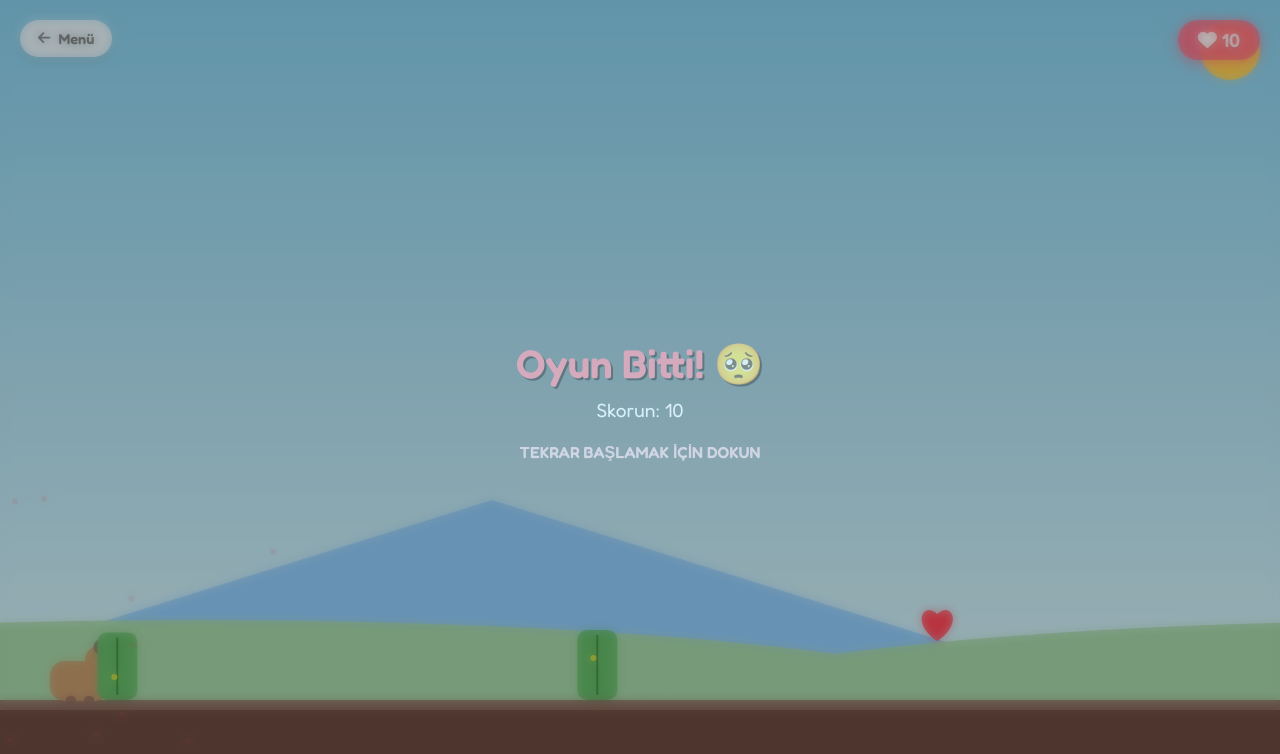
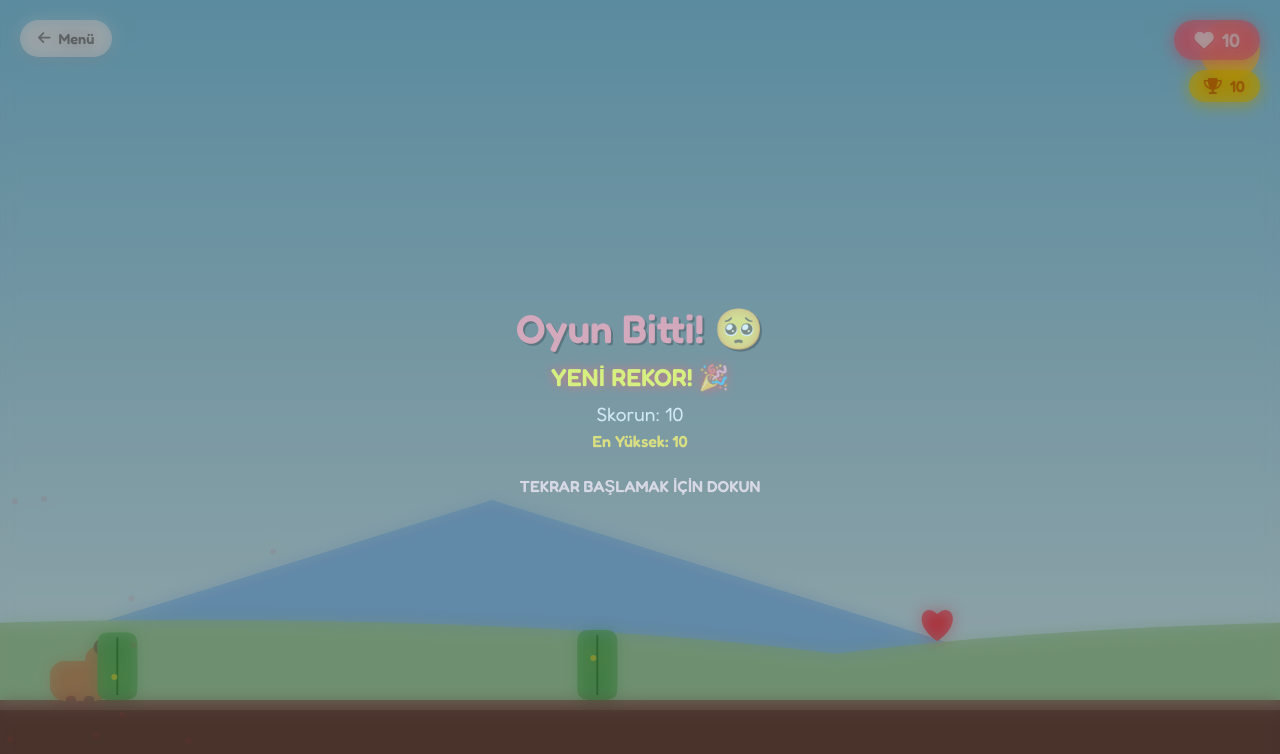
Before and after one commit to BatuhanArdaei/ecrinsert.com.tr, a website: page oyun.html in a window 1280 px wide. Drawn offline with Linux system fonts and the light colour scheme.

Commit message:
HighScore eklendi.

```diff
--- a/oyun.html
+++ b/oyun.html
@@ -17,7 +17,7 @@
       overflow: hidden;
       background: #000;
       font-family: 'Fredoka', sans-serif;
-      touch-action: none; /* Mobilde sayfa kaymasını engeller */
+      touch-action: none;
     }
 
     canvas { display: block; width: 100vw; height: 100vh; }
@@ -38,18 +38,30 @@
       display: flex; align-items: center; gap: 8px;
     }
 
-    /* Skor */
+    /* Skor Alanı (Sağ Üst) */
+    .score-container {
+      position: absolute; top: 20px; right: 20px;
+      display: flex; flex-direction: column; gap: 10px; align-items: flex-end;
+    }
+
     .score-box {
-      position: absolute; top: 20px; right: 20px;
       background: rgba(255, 107, 129, 0.9); color: white;
       padding: 8px 20px; border-radius: 30px; font-size: 1.2rem; font-weight: 600;
       box-shadow: 0 4px 15px rgba(255, 107, 129, 0.4); text-shadow: 0 1px 2px rgba(0,0,0,0.2);
+      display: flex; align-items: center; gap: 8px;
     }
 
-    /* Game Over Ekranı (Başlangıçta gizli) */
+    .highscore-box {
+      background: rgba(255, 215, 0, 0.9); color: #d35400;
+      padding: 6px 15px; border-radius: 30px; font-size: 1rem; font-weight: 600;
+      box-shadow: 0 4px 15px rgba(255, 215, 0, 0.4);
+      display: flex; align-items: center; gap: 8px;
+    }
+
+    /* Game Over Ekranı */
     #game-over-screen {
       position: absolute; top: 0; left: 0; width: 100%; height: 100%;
-      background: rgba(0, 0, 0, 0.6); backdrop-filter: blur(5px);
+      background: rgba(0, 0, 0, 0.7); backdrop-filter: blur(8px);
       display: none; flex-direction: column; align-items: center; justify-content: center;
       z-index: 30; color: white; text-align: center;
       animation: fadeIn 0.3s;
@@ -58,9 +70,19 @@
     @keyframes fadeIn { from { opacity: 0; } to { opacity: 1; } }
 
     h1 { font-size: 2.5rem; margin-bottom: 10px; color: #ff6b81; text-shadow: 2px 2px 0 #000; }
-    p { font-size: 1.2rem; margin-bottom: 20px; }
-    .blink { animation: blinker 1.5s linear infinite; font-weight: bold; color: #ffd1dc; }
-    @keyframes blinker { 50% { opacity: 0; } }
+    p { font-size: 1.2rem; margin-bottom: 5px; color: #eee; }
+    .small-info { font-size: 1rem; color: #ffd700; margin-bottom: 25px; font-weight: bold; }
+
+    .new-record {
+      font-size: 1.5rem; color: #ffff00; font-weight: bold;
+      text-shadow: 0 0 10px #ff0000; margin-bottom: 10px;
+      animation: pulse 0.5s infinite alternate;
+      display: none; /* JS ile açılacak */
+    }
+    @keyframes pulse { from { transform: scale(1); } to { transform: scale(1.1); } }
+
+    .blink { animation: blinker 1.5s linear infinite; font-weight: bold; color: #ffd1dc; cursor: pointer; pointer-events: auto;}
+    @keyframes blinker { 50% { opacity: 0.5; } }
 
   </style>
 </head>
@@ -70,15 +92,25 @@
   <canvas id="gameCanvas"></canvas>
 
   <div id="ui-layer">
-    <div class="score-box">
-      <i class="fa-solid fa-heart"></i> <span id="score-display">0</span>
+    <div class="score-container">
+      <div class="score-box">
+        <i class="fa-solid fa-heart"></i> <span id="score-display">0</span>
+      </div>
+      <div class="highscore-box">
+        <i class="fa-solid fa-trophy"></i> <span id="high-score-display">0</span>
+      </div>
     </div>
   </div>
 
   <!-- YANINCA ÇIKACAK EKRAN -->
-  <div id="game-over-screen">
+  <div id="game-over-screen" onclick="startGame()">
     <h1>Oyun Bitti! 🥺</h1>
+
+    <div id="new-record-msg" class="new-record">YENİ REKOR! 🎉</div>
+
     <p id="final-score">Skorun: 0</p>
+    <p id="final-high-score" class="small-info">En Yüksek: 0</p>
+
     <div class="blink">TEKRAR BAŞLAMAK İÇİN DOKUN</div>
   </div>
 
@@ -88,13 +120,20 @@
 
     const gameOverScreen = document.getElementById('game-over-screen');
     const finalScoreEl = document.getElementById('final-score');
+    const finalHighScoreEl = document.getElementById('final-high-score');
+    const newRecordMsg = document.getElementById('new-record-msg');
     const scoreDisplay = document.getElementById('score-display');
+    const highScoreDisplay = document.getElementById('high-score-display');
 
     let isPlaying = false;
     let score = 0;
+    let highScore = localStorage.getItem('capyHighScore') || 0; // Kayıtlı skoru çek
     let gameSpeed = 6;
     let frame = 0;
     let W, H;
+
+    // Başlangıçta High Score'u yazdır
+    highScoreDisplay.innerText = highScore;
 
     function resize() {
       W = canvas.width = window.innerWidth;
@@ -126,17 +165,15 @@
         if (!this.grounded) ctx.rotate(-0.1);
 
         ctx.fillStyle = this.color;
-        ctx.beginPath(); ctx.roundRect(0, 0 + bob, this.w, this.h, 15); ctx.fill(); // Gövde
-        ctx.beginPath(); ctx.roundRect(this.w - 25, -15 + bob, 40, 40, 14); ctx.fill(); // Kafa
+        ctx.beginPath(); ctx.roundRect(0, 0 + bob, this.w, this.h, 15); ctx.fill();
+        ctx.beginPath(); ctx.roundRect(this.w - 25, -15 + bob, 40, 40, 14); ctx.fill();
 
-        ctx.fillStyle = '#3e2723'; ctx.beginPath(); ctx.arc(this.w + 5, -5 + bob, 4, 0, Math.PI*2); ctx.fill(); // Göz
-        ctx.fillStyle = '#fff'; ctx.beginPath(); ctx.arc(this.w + 6, -7 + bob, 1.5, 0, Math.PI*2); ctx.fill(); // Göz parıltısı
+        ctx.fillStyle = '#3e2723'; ctx.beginPath(); ctx.arc(this.w + 5, -5 + bob, 4, 0, Math.PI*2); ctx.fill();
+        ctx.fillStyle = '#fff'; ctx.beginPath(); ctx.arc(this.w + 6, -7 + bob, 1.5, 0, Math.PI*2); ctx.fill();
+        ctx.fillStyle = '#8d6e63'; ctx.beginPath(); ctx.ellipse(this.w - 10, -15 + bob, 6, 8, 0.5, 0, Math.PI*2); ctx.fill();
+        ctx.fillStyle = '#3e2723'; ctx.beginPath(); ctx.roundRect(this.w + 10, 2 + bob, 8, 6, 3); ctx.fill();
+        ctx.fillStyle = 'rgba(255, 105, 180, 0.4)'; ctx.beginPath(); ctx.arc(this.w, 5 + bob, 6, 0, Math.PI*2); ctx.fill();
 
-        ctx.fillStyle = '#8d6e63'; ctx.beginPath(); ctx.ellipse(this.w - 10, -15 + bob, 6, 8, 0.5, 0, Math.PI*2); ctx.fill(); // Kulak
-        ctx.fillStyle = '#3e2723'; ctx.beginPath(); ctx.roundRect(this.w + 10, 2 + bob, 8, 6, 3); ctx.fill(); // Burun
-        ctx.fillStyle = 'rgba(255, 105, 180, 0.4)'; ctx.beginPath(); ctx.arc(this.w, 5 + bob, 6, 0, Math.PI*2); ctx.fill(); // Yanak
-
-        // Ayaklar
         ctx.fillStyle = '#8d6e63';
         if (this.grounded) {
             let legSwing = Math.sin(frame * 0.3) * 8;
@@ -197,7 +234,8 @@
             let pulse = Math.sin(frame * 0.1) * 3;
             ctx.fillStyle = '#ff4757';
             let x = this.x, y = this.y, size = this.size + pulse;
-            ctx.beginPath(); ctx.moveTo(x, y);
+            ctx.beginPath();
+            ctx.moveTo(x, y);
             ctx.bezierCurveTo(x - size / 2, y - size / 2, x - size, y + size / 3, x, y + size);
             ctx.bezierCurveTo(x + size, y + size / 3, x + size / 2, y - size / 2, x, y);
             ctx.fill();
@@ -222,7 +260,6 @@
     const NightColors = { top: '#0d1b2a', bot: '#1b263b', sun: '#ffffff', hill: '#14213d', ground: '#221612' };
 
     function drawBackground() {
-        // 10 Puan (1 kalp) sonra kararmaya başlar, 100'de tam gece olur
         let darkFactor = 0;
         if (score > 10) {
             darkFactor = (score - 10) / 90;
@@ -319,37 +356,47 @@
         scoreDisplay.innerText = '0';
         player.y = H - 150; player.dy = 0; player.grounded = false;
         gameOverScreen.style.display = 'none';
+        newRecordMsg.style.display = 'none'; // Gizle
         gameLoop();
     }
 
     function gameOver() {
         isPlaying = false;
+
+        // High Score Kontrolü
+        if (score > highScore) {
+            highScore = score;
+            localStorage.setItem('capyHighScore', highScore);
+            newRecordMsg.style.display = 'block'; // Rekor yazısını göster
+        } else {
+            newRecordMsg.style.display = 'none';
+        }
+
+        // UI Güncelle
+        highScoreDisplay.innerText = highScore;
+        finalScoreEl.innerText = `Skorun: ${score}`;
+        finalHighScoreEl.innerText = `En Yüksek: ${highScore}`;
+
         gameOverScreen.style.display = 'flex';
-        finalScoreEl.innerText = `Skorun: ${score}`;
     }
 
     function handleInput(e) {
-        // Menü butonuna tıklanırsa zıplama yapma
         if(e.target.closest('.nav-btn')) return;
-
-        if (e.type === 'touchstart') e.preventDefault(); // Mobilde scroll'u engelle
+        if (e.type === 'touchstart') e.preventDefault();
 
         if (!isPlaying) {
-            // Oyun bittiyse ve ekrana dokunulursa yeniden başlat
-            startGame();
+            // Game Over ekranındaysak oyunu başlat (Event propagation için kısa gecikme)
+            // (Ancak div onclick zaten startGame çağırıyor, burası yedek)
         } else {
-            // Oyun devam ediyorsa zıpla
             player.jump();
         }
     }
 
     // === GİRİŞ NOKTASI ===
-    // Sayfa yüklendiğinde oyun direkt başlasın
     window.onload = () => {
         startGame();
     };
 
-    // Dokunma ve Tıklama Kontrolleri
     window.addEventListener('touchstart', handleInput, {passive: false});
     window.addEventListener('mousedown', handleInput);
     window.addEventListener('keydown', (e) => {
```
